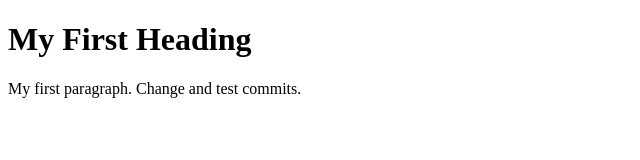
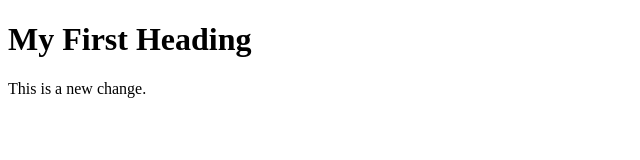
Before and after one commit to EmeraldColour/udemy-course, a plain HTML site: page index.html in a window 1280 px wide. Shown: the whole page, without its empty margins (0-640 px from the left). Drawn offline with Linux system fonts and the light colour scheme.

Commit message:
adding new text

```diff
--- a/index.html
+++ b/index.html
@@ -6,7 +6,7 @@
 <body>
 
 <h1>My First Heading</h1>
-<p>My first paragraph. Change and test commits.</p>
+<p>This is a new change.</p>
 
 </body>
 </html>
```
